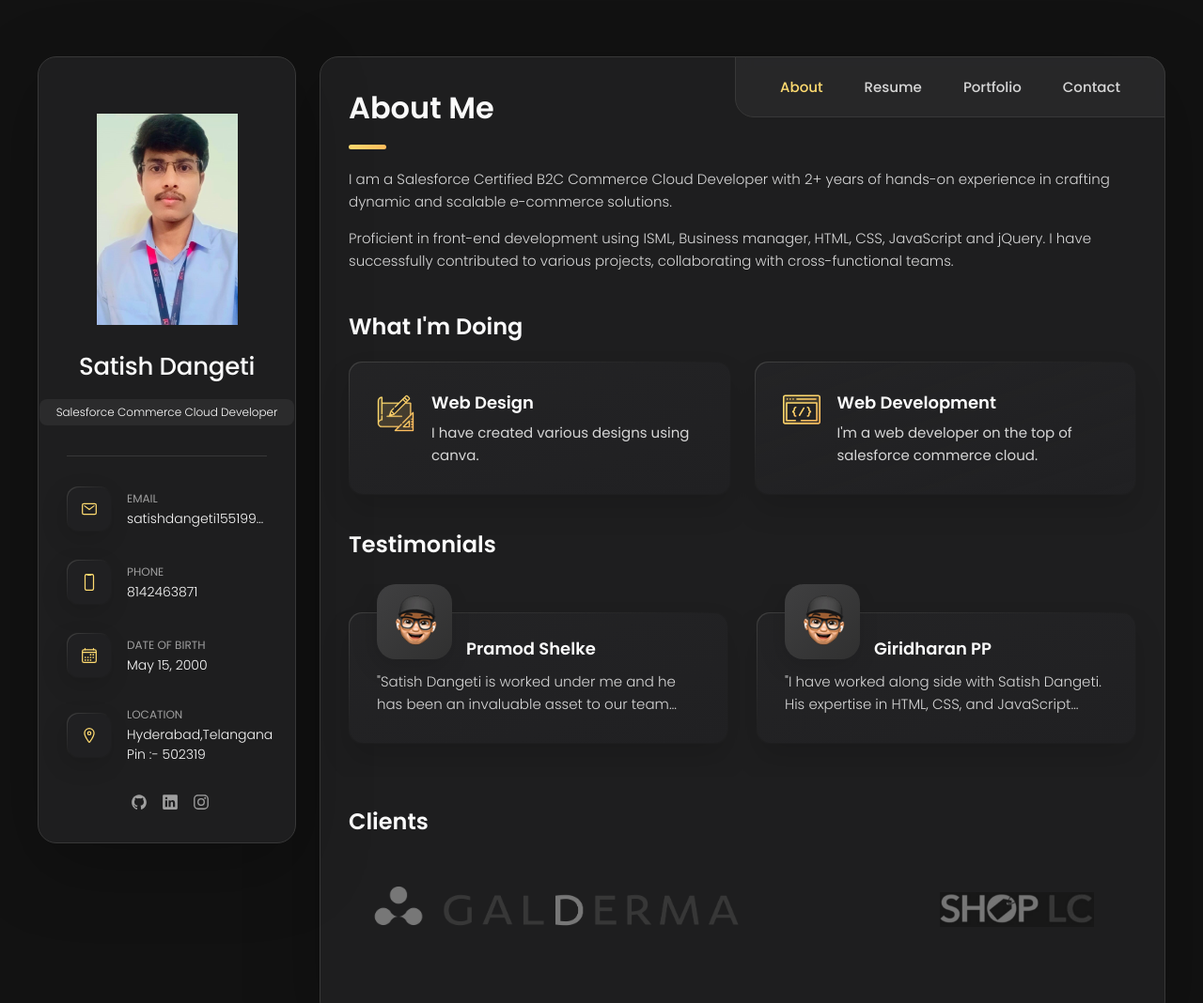
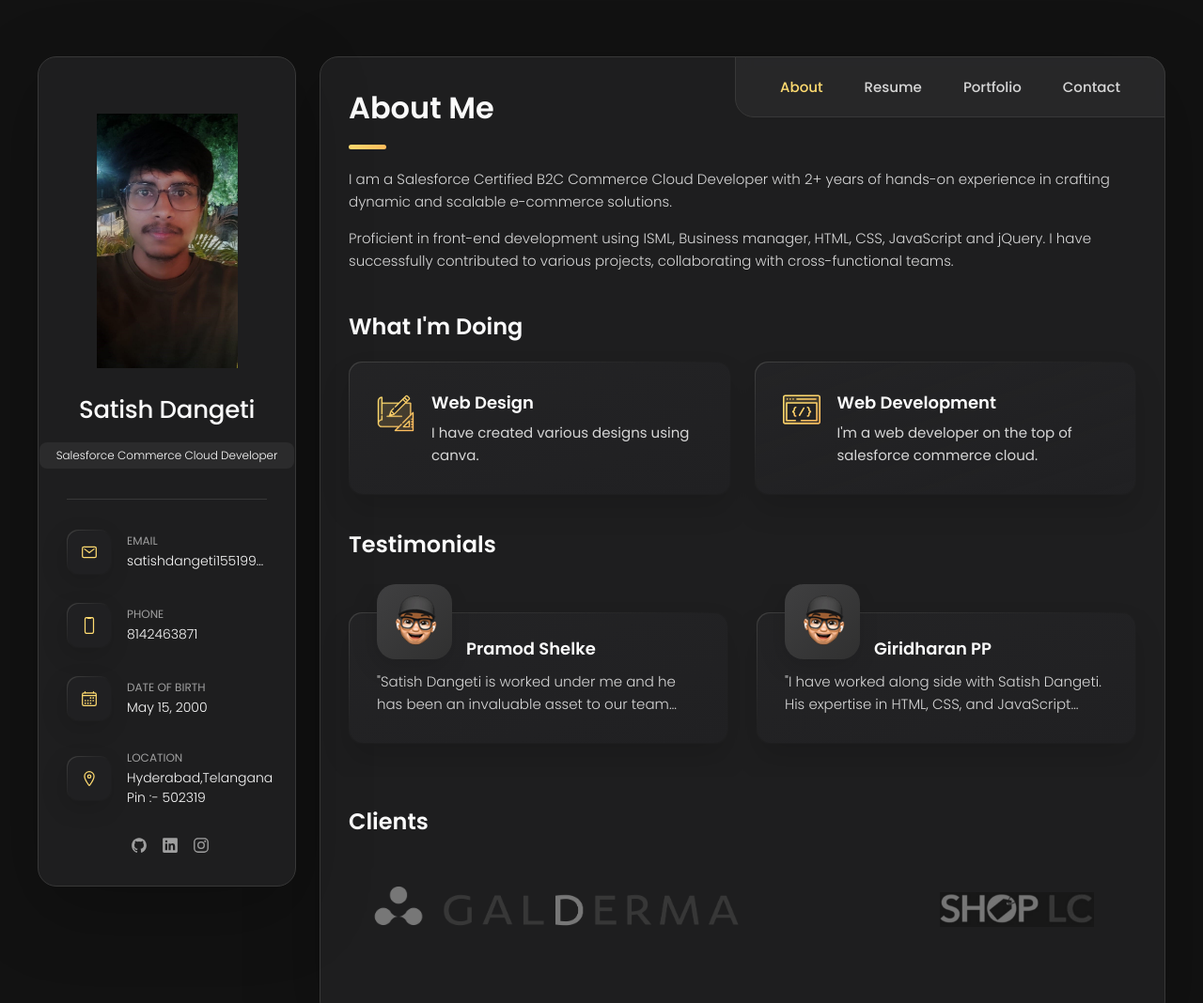
Before and after one commit to satishdangeti10/satish_dangeti_portifolio_final, a plain HTML site: page index.html in a window 1280 px wide. Shown: the top 1068 px of the page at 94% size. Drawn offline with nearby package versions, Linux system fonts and the light colour scheme.

Commit message:
photo change

```diff
--- a/index.html
+++ b/index.html
@@ -51,7 +51,7 @@ Feel free to edit the HTML and CSS to make it your own. You can also check the R
       <div class="sidebar-info">
 
         <figure class="avatar-box">
-          <img src="./assets/images/blueshirt1.jpeg" alt="Satish Dangeti" width="80">
+          <img src="./assets/images/greenshirt1.jpeg" alt="Satish Dangeti" width="80">
         </figure>
 
         <div class="info-content">
```
Also changed, not shown: assets/images/greenshirt1.jpeg (added).
